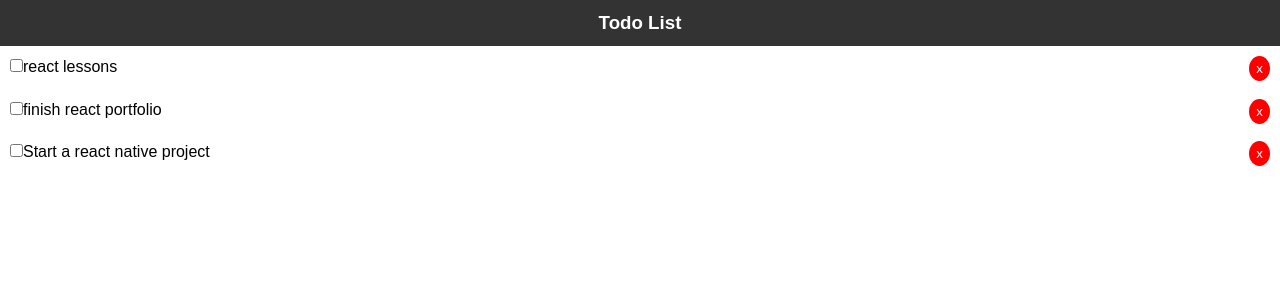
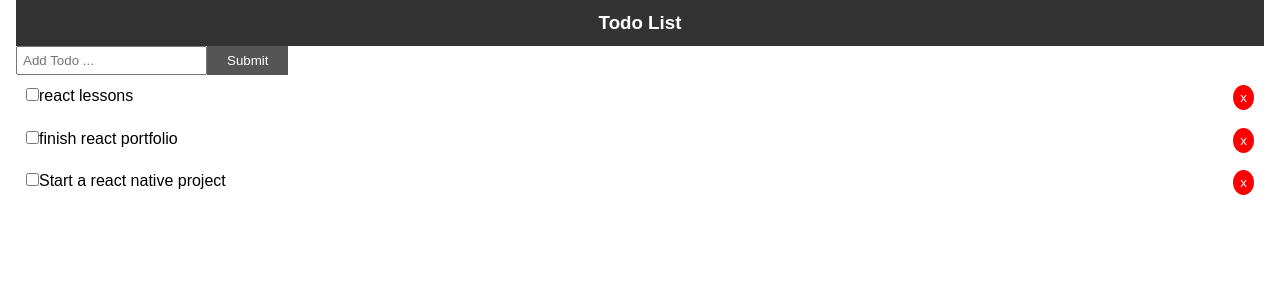
Before and after one commit to leeroyp/react-todo-list, a React (Create React App) app: page / in a window 1280 px wide. Shown: the top 300 px of the page. Built offline with nearby package versions, Linux system fonts and the light colour scheme.

Commit message:
added more stying for the add to the header

```diff
--- a/src/App.css
+++ b/src/App.css
@@ -12,3 +12,21 @@
   color: #333;
   text-decoration: none;
 }
+
+.container {
+  padding: 0 1rem;
+}
+
+.btn {
+  display: inline-block;
+  border: none;
+  background: #555;
+  color: #fff;
+  padding: 7px 20px;
+  cursor: pointer;
+
+}
+
+.btn:hover{
+background: #666
+}
--- a/src/App.js
+++ b/src/App.js
@@ -3,14 +3,14 @@
 
 
 import Todos from './components/Todos';
-import AddTodos from './components/AddTodos';
+import AddTodo from './components/AddTodo';
 
 
 
 import './App.css';
 
 class App extends Component {
-  state ={
+  state = {
     todos: [
       {
         id: 1,
@@ -30,26 +30,31 @@
     ]
   }
   //Toggle Complete
-  markComplete = (id)=>{
-    this.setState({todos: this.state.todos.map(todo => {
-      if (todo.id === id){
+  markComplete = (id) => {
+    this.setState({
+      todos: this.state.todos.map(todo => {
+        if (todo.id === id) {
           todo.completed = !todo.completed
         }
         return todo;
-    })})
+      })
+    })
     console.log("From app.js")
   }
 
-delTodo = (id) =>{
- this.setState({todos:[...this.state.todos.filter(todo=>todo.id!==id)]})
+  delTodo = (id) => {
+    this.setState({ todos: [...this.state.todos.filter(todo => todo.id !== id)] })
   }
 
-render(){
+  render() {
     return (
       <div className="App">
+        <div className="container">
           <Header />
+          <AddTodo />
           <Todos todos={this.state.todos} markComplete={this.markComplete}
             delTodo={this.delTodo} />
+        </div>
       </div>
     );
   }
```
Lines whose indentation alone changed are shown as unchanged.
